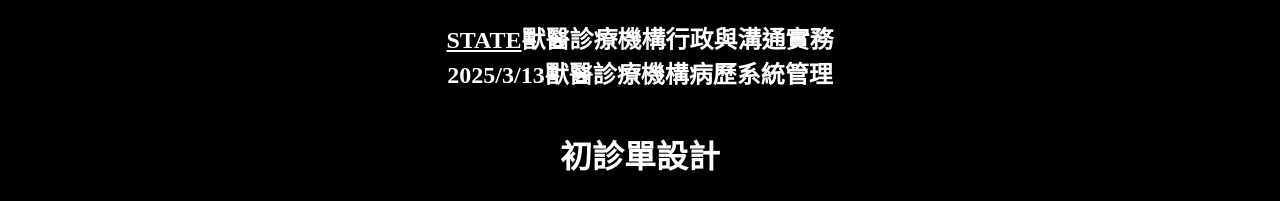
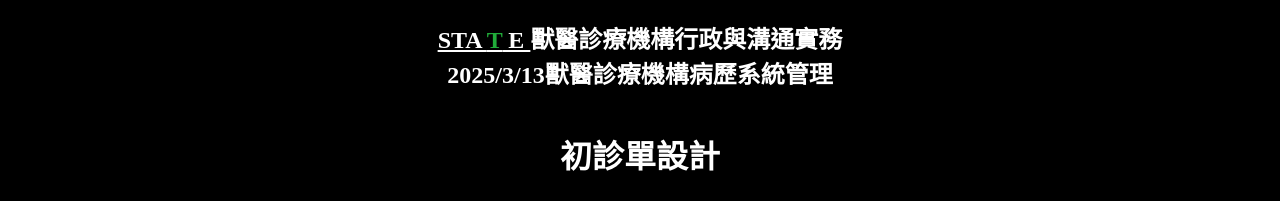
Before and after one commit to vetechtako/vetechtako.github.io, a plain HTML site: page form.html in a window 1280 px wide. Shown: the top 201 px of the page. Drawn offline with Linux system fonts and the light colour scheme.

Commit message:
Update form.html

```diff
--- a/form.html
+++ b/form.html
@@ -25,8 +25,15 @@
     </style>
 </head>
 <body>
-    <h2><a href="https://www.statetw.org/" target="_blank">STATE</a>獸醫診療機構行政與溝通實務<br>
-        2025/3/13獸醫診療機構病歷系統管理</h2>
+    <h2>
+    <a href="https://www.statetw.org/" target="_blank">
+        STA
+        <span style="color: #21AC3A;">T</span>
+        E
+    </a>
+        獸醫診療機構行政與溝通實務<br>
+        2025/3/13獸醫診療機構病歷系統管理
+    </h2>
     <h1>初診單設計</h1>
     考慮到特寵種類繁多，設計成較多開放式問答的表單。
     -
```
